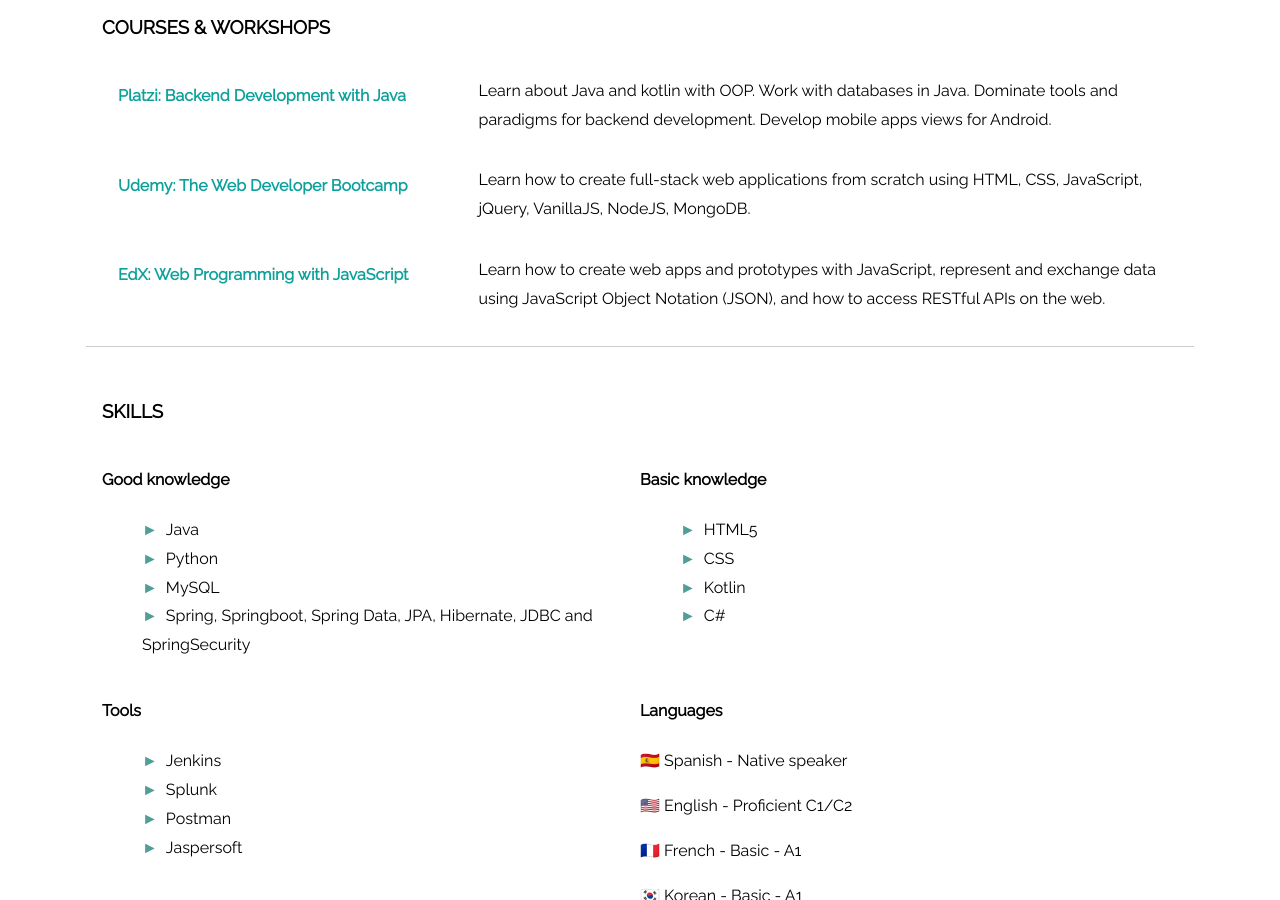
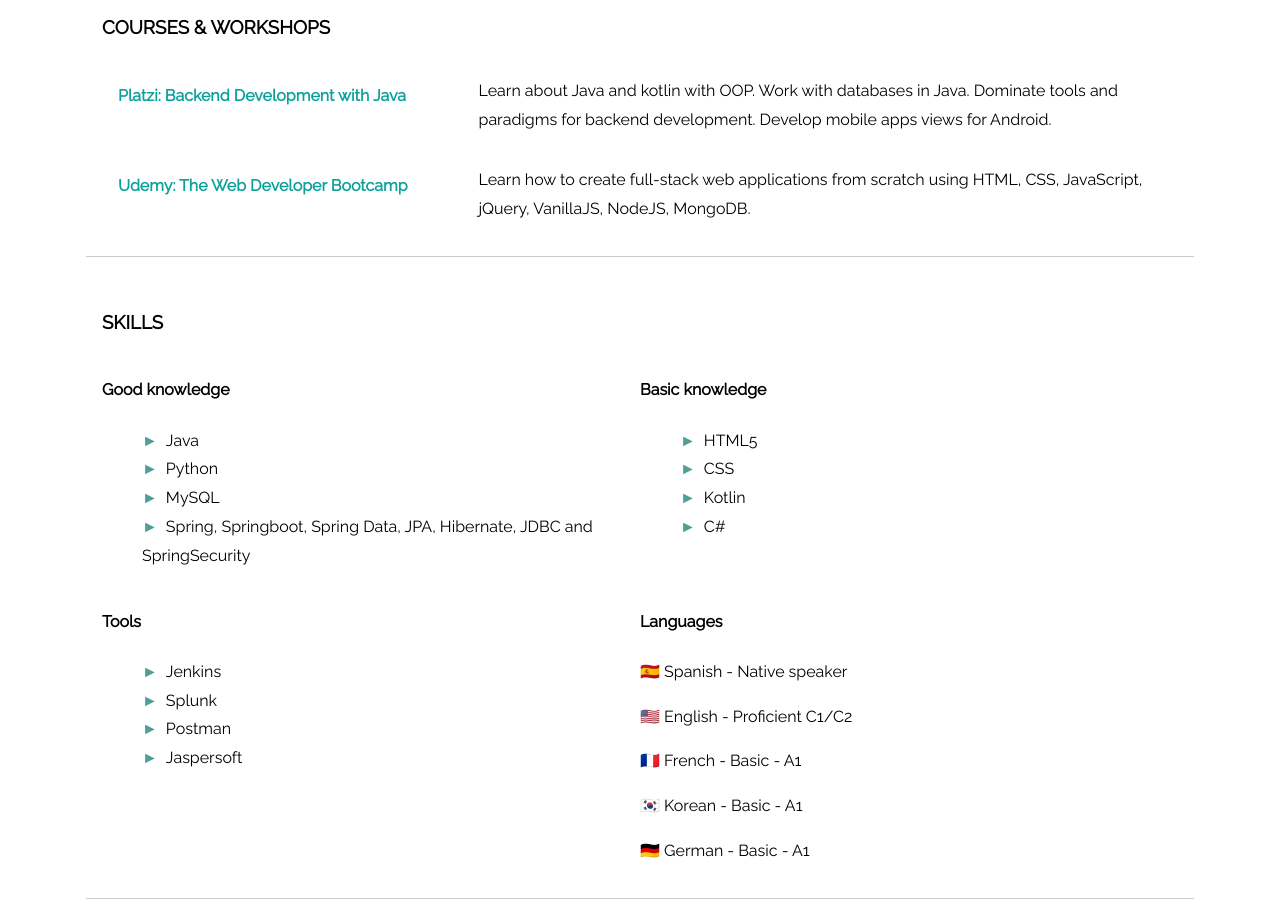
Before and after one commit to galvisjuanc/galvisjuanc.github.io, a Jekyll site: the page index.html, which Jekyll copies as it is, in a window 1280 px wide and 900 px high, scrolled down 507 px. Built offline with Jekyll 4.4.1, drawn with Linux system fonts in a browser that asks for light colours; nearby versions of some CDN libraries.

Commit message:
Update page description II

```diff
--- a/index.html
+++ b/index.html
@@ -48,14 +48,6 @@
             </div>
             <div class="description">
                 <p>Learn how to create full-stack web applications from scratch using HTML, CSS, JavaScript, jQuery, VanillaJS, NodeJS, MongoDB.</p>
-            </div>
-        </article>
-        <article class='course'>
-            <div class='title'>
-                <h4>EdX: Web Programming with JavaScript</h4>
-            </div>
-            <div class="description">
-                <p>Learn how to create web apps and prototypes with JavaScript, represent and exchange data using JavaScript Object Notation (JSON), and how to access RESTful APIs on the web.</p>
             </div>
         </article>
     </section>
```
